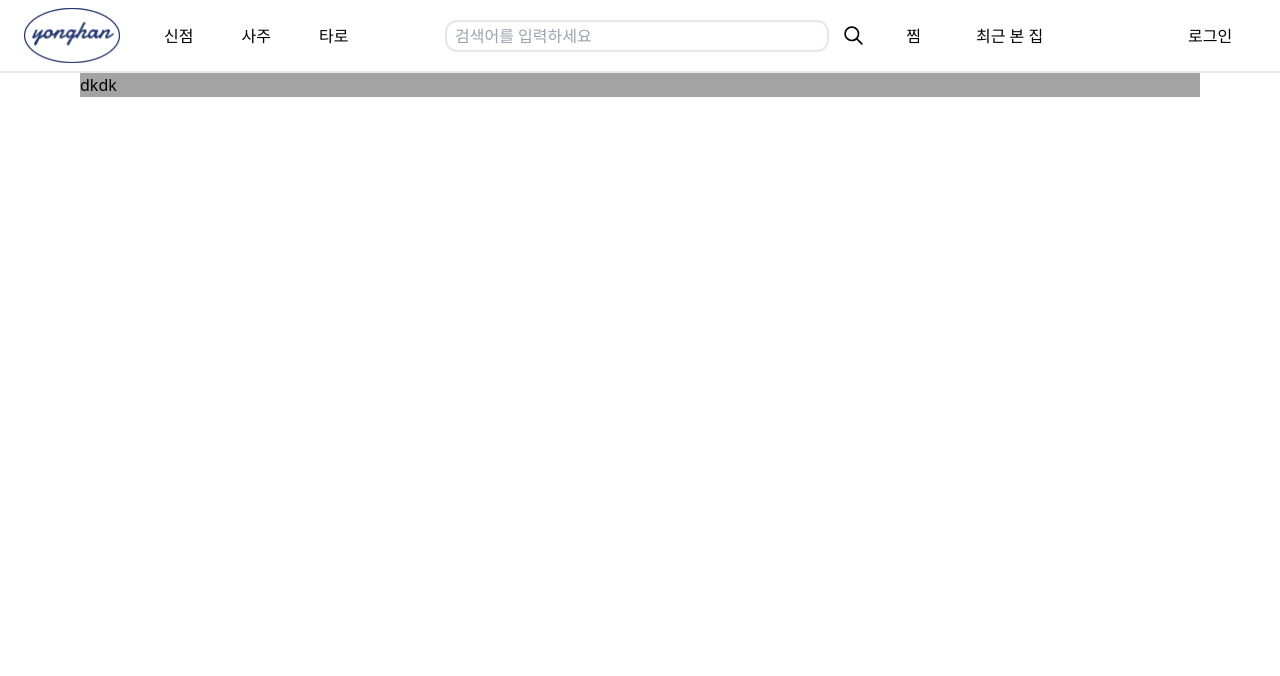
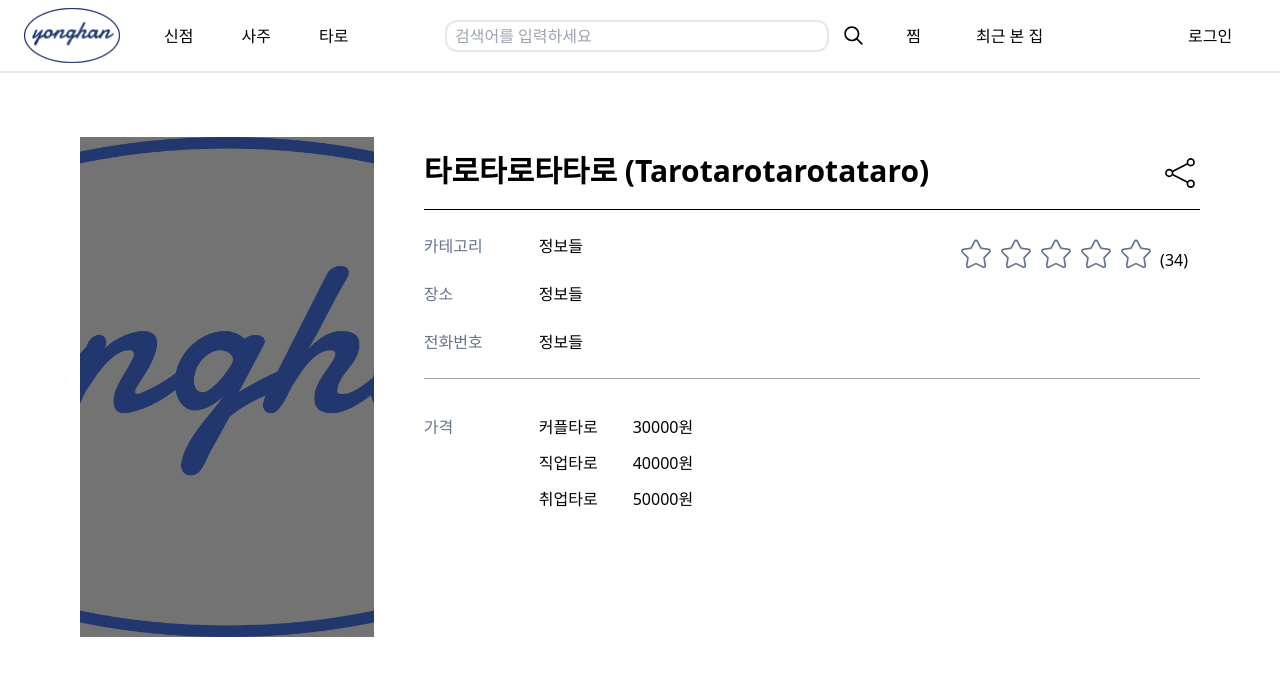
Before and after one commit to MOT-YONGHAN/YongHan, a React (Create React App) app in the folder FrontEnd/: page /Detail in a window 1280 px wide. Shown: the top 676 px of the page. Built offline with nearby package versions, Linux system fonts and the light colour scheme.

Commit message:
MODIFY: Info 컴포넌트 제작

```diff
--- a/FrontEnd/src/pages/Detail/components/ProductInfo.tsx
+++ b/FrontEnd/src/pages/Detail/components/ProductInfo.tsx
@@ -1,9 +1,75 @@
+import { CiShare2, CiStar } from "react-icons/ci";
+import logoImg from "../../../assets/images/logo.png";
+
 function ProductInfo() {
+    const stars = Array(5).fill(
+        <CiStar className="w-[40px] h-[40px] text-slate-500 " />,
+    );
+
     return (
-        <div className="ProductDetail  flex w-[1120px] bg-neutral-400">
-            <div className="thumbnail ">dkdk</div>
+        <div className="productInfoWrapper  flex w-[1120px] mt-[64px]">
+            <img
+                className="thumbnail bg-neutral-500 overflow-hidden object-cover w-[405px] h-[500px]"
+                alt="thumnail"
+                src={logoImg}
+            />
+            <div className="productInfo  w-[100%] pl-[50px] columns-auto">
+                <section className="productTitleWrapper flex mt-4 pb-4  pr-75px justify-between border-b border-solid border-black">
+                    <h1 className="productTitle text-3xl font-bold">
+                        타로타로타타로 (Tarotarotarotataro)
+                    </h1>
+                    <div className="productShare">
+                        <CiShare2 className="w-[40px] h-[40px] hover:pointer" />
+                    </div>
+                </section>
+                <div className="flex border-b border-solid border-zinc-400 justify-between">
+                    <section>
+                        {INFO.map((data) => {
+                            return (
+                                <li key={data.id} className="flex my-6">
+                                    <h2 className=" w-[80px] text-slate-500">
+                                        {data.title}
+                                    </h2>
+                                    <p className="ml-[35px] "> 정보들 </p>
+                                </li>
+                            );
+                        })}
+                    </section>
+                    <section className="rateZone flex my-6 mr-3 ">
+                        <div className="flex ">{stars}</div>
+                        <span className="ml-1 relative top-3.5 ">(34)</span>
+                    </section>
+                </div>
+                <section className="priceZone my-6 flex">
+                    <h2 className="w-[80px] text-slate-500 my-3">가격</h2>
+                    <div className="priceList columns-auto">
+                        {PRICE_DATA.map((data) => {
+                            return (
+                                <p key={data.id} className="ml-[35px] my-3 ">
+                                    {data.category}
+                                    <span className="ml-[35px]">
+                                        {data.price}원
+                                    </span>
+                                </p>
+                            );
+                        })}
+                    </div>
+                </section>
+            </div>
         </div>
     );
 }
 
 export default ProductInfo;
+
+const INFO = [
+    { id: 1, title: "카테고리" },
+    { id: 2, title: "장소" },
+    { id: 3, title: "전화번호" },
+];
+
+const PRICE_DATA = [
+    { id: 1, category: "커플타로", price: "30000" },
+    { id: 2, category: "직업타로", price: "40000" },
+    { id: 3, category: "취업타로", price: "50000" },
+];
```
